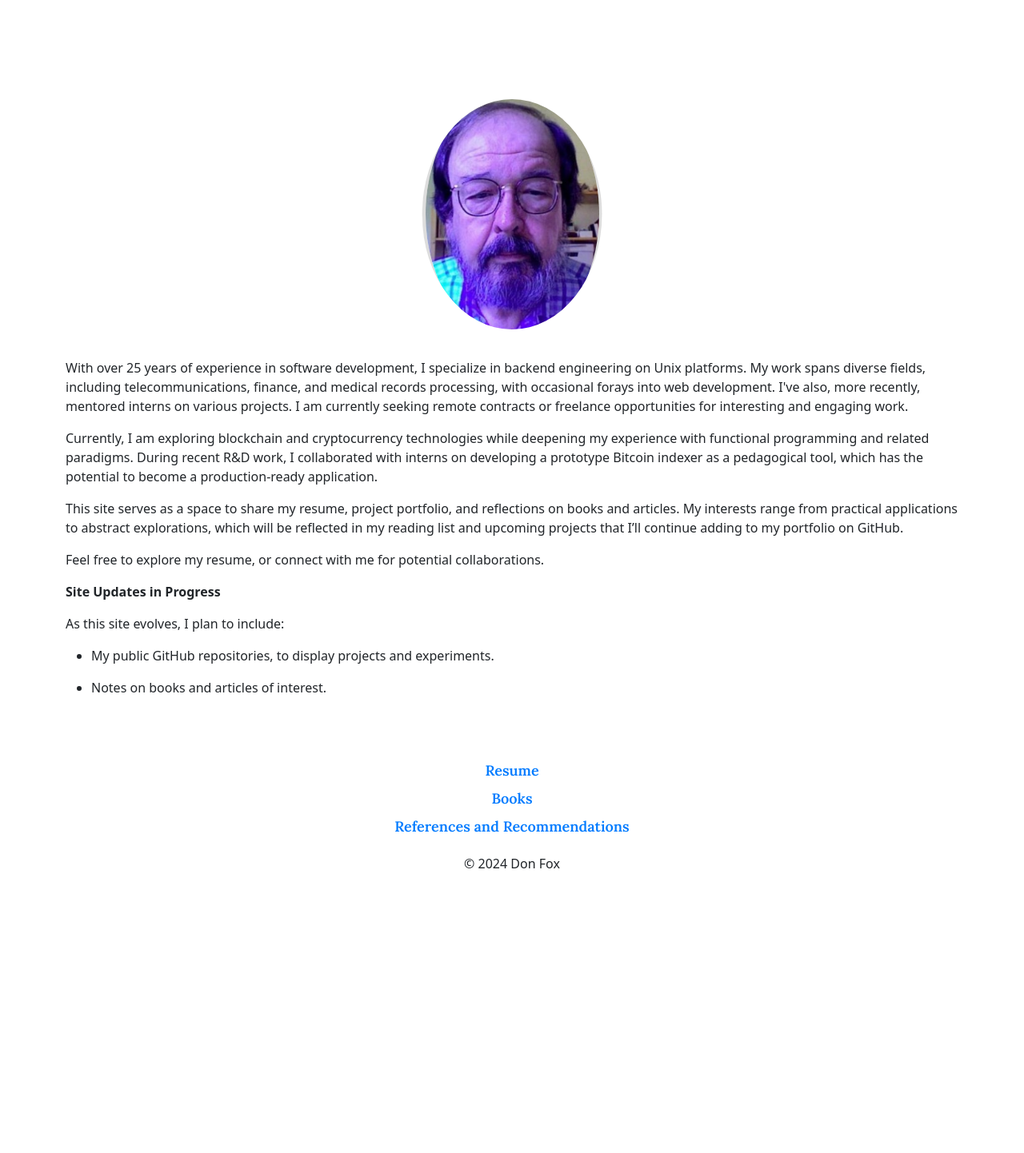
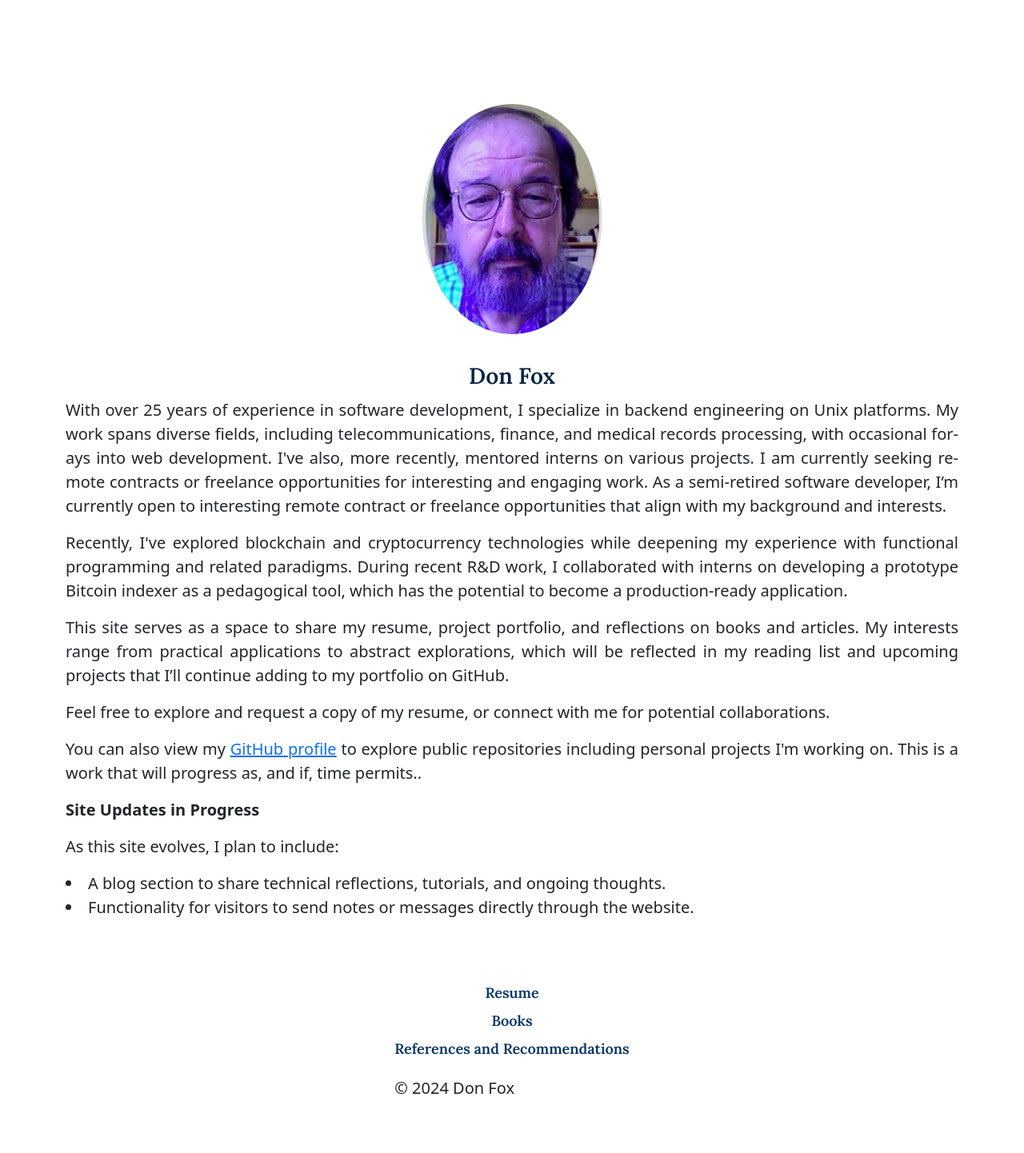
Before and after one commit to donfox/personal_website, a Flask app: page / in a window 1280 px wide. Shown: the whole page at 80% size. Before the commit the page ends 1086 px from the top, so only its background shows below. Run offline with Flask 3, Linux system fonts and the light colour scheme; parts of the project's set-up code (start-up, migrations or seed data) failed here and were passed over.

Commit message:
more cpsmetic changes to appearance and text contenf.

```diff
--- a/static/style.css
+++ b/static/style.css
@@ -1,9 +1,9 @@
 /* General Body Styling */
 body {
   font-family: var(--font-primary, 'Merriweather', serif); /* Slightly stronger font */
-  font-size: 18px; /* Larger for better readability */
+  font-size: 20px !important;
   background: var(--color-bg, #ffffff); /* Brighter background for contrast */
-  color: #222; /* Slightly darker for better readability */
+  color: #00224 !important;
   line-height: 1.6; /* More spacing for easier reading */
   margin: 0;
   padding: 20px;
@@ -45,18 +45,31 @@ header address {
   margin: 5px 0;
 }
 
-
+/* Text and List Styling */
 header h1, header h2, header h4 {
   text-align: center;
   width: 100%; /* Ensures full width for perfect centering */
   margin: 10px auto; /* Adds consistent spacing */
 }
 
+p, li {
+  hyphens: auto;
+  -webkit-hyphens: auto;
+  -ms-hyphens: auto;
+}
 
-/* Text and List Styling */
-p, ul, li {
+p, li {
+  word-break: break-word;
+}
+
+/*p, ul, li {
   text-align: left;
   margin-bottom: 1rem;
+}
+*/
+
+p, li,.intro, .construction, section {
+  text-align: justify !important;
 }
 
 /* Image Styling */
@@ -84,7 +97,16 @@ img {
   overflow: hidden;
   clip-path: ellipse(50% 45% at 50% 50%); /* Ensures proper oval shape */
 }
-s
+
+.home-name {
+  text-align: center;
+  font-size: 28px;
+  font-weight: 700;
+  margin-top: 10px;
+  font-family: 'Lora', serif;
+  color: #002244; /* Dark blue to match your theme */
+}
+
 img:hover {
   border-color: #007bff; /* Changes border to blue on hover */
   transform: scale(1.05); /* Slight zoom effect */
@@ -114,7 +136,7 @@ footer p {
 
 footer a {
   text-decoration: none;
-  color: #007bff;
+  color: #003366;
   font-size: 18px;
   font-weight: 600;
   font-family: 'Lora', serif; /* Ensures footer links use Lora */
@@ -130,7 +152,7 @@ footer a:hover {
 
 footer a:hover {
   text-decoration: underline;
-  color: #0056b3;
+  color: #0055aa;
 }
 
 /* Media Queries for Small Devices */
@@ -147,10 +169,10 @@ footer a:hover {
 }
 
 /* Improve Heading Styles */
-h1, h2, h3, h4 {
+h1, h2, h3, h4, h5 {
   text-align: left; /* Keeps headings aligned left */
   font-weight: 700; /* Makes them bold for better distinction */
-  color: #111; /* Darker color for better contrast */
+  color: #001933; /* Darker color for better contrast */
   margin-top: 25px; /* Adds spacing above headings */
 }
 
--- a/templates/index.html
+++ b/templates/index.html
@@ -1,4 +1,5 @@
-
+<!DOCTYPE html>
+<html lang="en">
 {% extends "base.html" %}
 
 {% block title %}Home Page{% endblock %}
@@ -12,19 +13,19 @@
              alt="Your Photo"
              class="home-photo">
     </div>
-</header>
-    </header>
+    <h2 class="home-name">Don Fox</h2>
+  </header>
 
     <section class="intro content">
       <p>
         With over 25 years of experience in software development, I specialize in backend engineering on Unix platforms.
         My work spans diverse fields, including telecommunications, finance, and medical records processing, with
         occasional forays into web development. I've also, more recently, mentored interns on various projects. I am
-        currently seeking remote contracts or freelance opportunities for interesting and engaging work.
+        currently seeking remote contracts or freelance opportunities for interesting and engaging work. As a semi-retired software developer, I’m currently open to interesting remote contract or freelance opportunities that align with my background and interests.
       </p>
 
      <p>
-        Currently, I am exploring blockchain and cryptocurrency technologies while deepening my experience with
+        Recently, I've  explored blockchain and cryptocurrency technologies while deepening my experience with
         functional programming and related paradigms. During recent R&D work, I collaborated with interns on developing
         a prototype Bitcoin indexer as a pedagogical tool, which has the potential to become a production-ready
         application.
@@ -36,17 +37,21 @@
         and upcoming projects that I’ll continue adding to my portfolio on GitHub.
       </p>
 
+      <p>Feel free to explore and request a copy of my resume, or connect with me for potential collaborations. </p>
 
-      <p>Feel free to explore my resume, or connect with me for potential collaborations. </p>
+      <p>
+        You can also view my <a href="https://github.com/donfox" target="_blank">GitHub profile</a>
+        to explore public repositories including personal projects I'm working on. This is a work that will
+        progress as, and if, time permits..
+      </p>
     </section>
 
     <section class="construction">
       <p><strong> Site Updates in Progress</strong></p>
       <p>As this site evolves, I plan to include:</p>
+      <li>A blog section to share technical reflections, tutorials, and ongoing thoughts.</li>
+      <li>Functionality for visitors to send notes or messages directly through the website.</li>
       <ul>
-        <li>My public GitHub repositories, to display projects and experiments.</li>
-        <li>Notes on books and articles of interest.</li>
-      </ul>
     </section>
   </div>
 </main>
```
